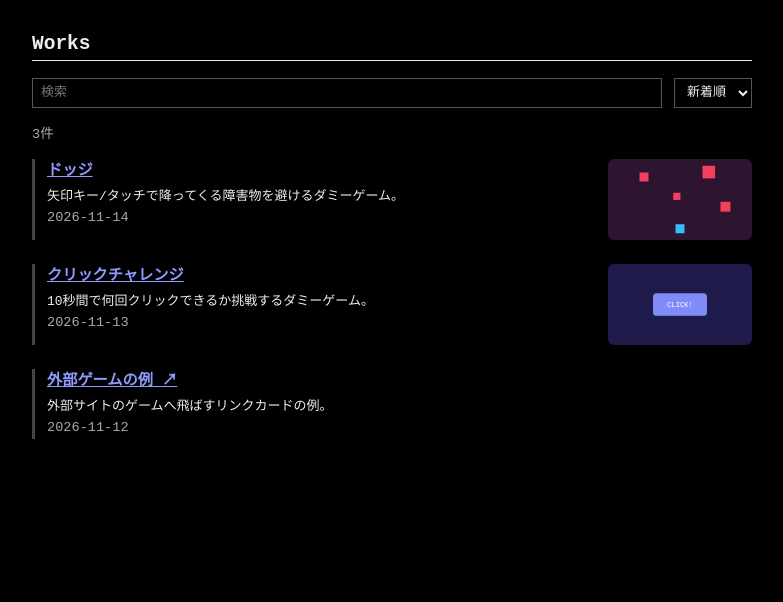
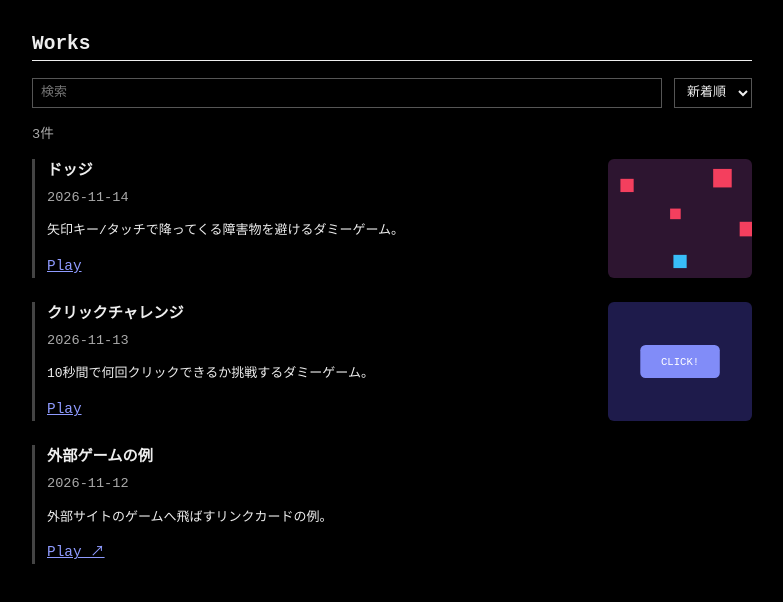
Before and after one commit to guriguri00451/games, a plain HTML site: page index.html in a window 1280 px wide. Shown: the part 132-734 px from the top of the page, without its empty margins (248-1031 px from the left). Drawn offline with Linux system fonts and the light colour scheme.

Commit message:
style(portal): mirror portfolio's WorkList markup and CSS for card layout
Thumbnail aspect depends on card height (align-self: stretch), so the card
structure and margins now match the portfolio exactly, with colors inverted.

Co-Authored-By: Claude Opus 5.5 <noreply@anthropic.com>

```diff
--- a/css/style.css
+++ b/css/style.css
@@ -20,22 +20,31 @@ input { flex: 1 1 12rem; }
 :focus-visible { outline: 2px solid #8f9bff; outline-offset: 2px; }
 
 .toolbar { display: flex; gap: .75rem; flex-wrap: wrap; margin: 1rem 0; }
-.muted, #status { color: #aaa; font-size: .85rem; margin: 0; }
+#status { color: #aaa; font-size: .85rem; margin: 0; }
 
-.game-list { list-style: none; padding: 0; }
-.game-list > li {
-  border-left: 3px solid #444;
-  padding-left: .75rem;
-  margin-bottom: 1.5rem;
+/* ここから下はポートフォリオ app/globals.css の Works 部分をそのまま移植（色のみ反転） */
+ul { padding-left: 0; list-style-position: inside; }
+.work-list { list-style: none; }
+.work-list > li {
   display: flex;
   gap: .75rem;
+  margin-bottom: 1.5rem;
+  padding-left: .75rem;
+  border-left: 3px solid #444;
 }
-.game-main { flex: 1; min-width: 0; }
-.game-main p { margin: 0; }
-.game-thumb {
-  object-fit: cover; border-radius: 6px; flex-shrink: 0; align-self: stretch;
-  width: clamp(110px, 20vw, 144px); height: auto;
+.work-main { flex: 1; min-width: 0; }
+.work-thumb {
+  flex-shrink: 0;
+  width: clamp(110px, 20vw, 144px);
+  /* height属性の360pxが効かないようauto指定しつつ、stretchで項目の縦幅いっぱいに伸ばす */
+  height: auto;
+  align-self: stretch;
+  object-fit: cover;
+  border-radius: 6px;
 }
+.work-list h3 { margin-top: 0; margin-bottom: .2rem; }
+.work-tech { font-size: .85rem; color: #aaa; margin: 0; }
+.work-links { display: flex; gap: 1rem; padding-left: 0; list-style: none; font-size: .9rem; }
 
 /* play.html: ゲームを画面いっぱいに使う */
 .play-page { max-width: none; height: 100vh; display: flex; flex-direction: column; padding: 1rem; box-sizing: border-box; }
--- a/index.html
+++ b/index.html
@@ -24,7 +24,7 @@
         </select>
       </div>
       <p id="status" role="status"></p>
-      <ul id="game-grid" class="game-list"></ul>
+      <ul id="game-grid" class="work-list"></ul>
     </section>
   </main>
   <script src="js/main.js"></script>
--- a/js/main.js
+++ b/js/main.js
@@ -19,42 +19,48 @@ function isSafeHttpUrl(value) {
   }
 }
 
-function createCard(game) {
-  const isExternal = game.type === "external";
-  const li = document.createElement("li");
+function createElement(tag, className, text) {
+  const element = document.createElement(tag);
+  if (className) element.className = className;
+  if (text) element.textContent = text;
+  return element;
+}
 
-  const main = document.createElement("div");
-  main.className = "game-main";
-  const title = document.createElement("h3");
-  const link = document.createElement("a");
-  link.textContent = game.title;
-  if (isExternal) {
+function createPlayLink(game) {
+  const link = createElement("a");
+  if (game.type === "external") {
     link.href = game.url;
     link.target = "_blank";
     link.rel = "noopener noreferrer";
-    link.textContent += " ↗";
+    link.textContent = "Play ↗";
   } else {
     link.href = `play.html?id=${encodeURIComponent(game.id)}`;
+    link.textContent = "Play";
   }
-  title.append(link);
-  main.append(title);
+  return link;
+}
 
-  if (game.description) {
-    const desc = document.createElement("p");
-    desc.textContent = game.description;
-    main.append(desc);
-  }
-  const meta = document.createElement("p");
-  meta.className = "muted";
-  meta.textContent = game.addedAt;
-  main.append(meta);
+// ポートフォリオの components/WorkList.tsx と同じDOM構造。
+// サムネは align-self:stretch でカード高さに伸びるため、構造や余白を変えると比率も変わる
+function createCard(game) {
+  const main = createElement("div", "work-main");
+  main.append(createElement("h3", null, game.title), createElement("p", "work-tech", game.addedAt));
+  if (game.description) main.append(createElement("p", null, game.description));
+
+  const links = createElement("ul", "work-links");
+  const linkItem = createElement("li");
+  linkItem.append(createPlayLink(game));
+  links.append(linkItem);
+  main.append(links);
+
+  const li = createElement("li");
   li.append(main);
-
   if (game.thumbnail) {
-    const img = document.createElement("img");
-    img.className = "game-thumb";
+    const img = createElement("img", "work-thumb");
     img.src = game.thumbnail;
-    img.alt = "";
+    img.alt = game.title;
+    img.width = 640;
+    img.height = 360;
     img.loading = "lazy";
     li.append(img);
   }
```
